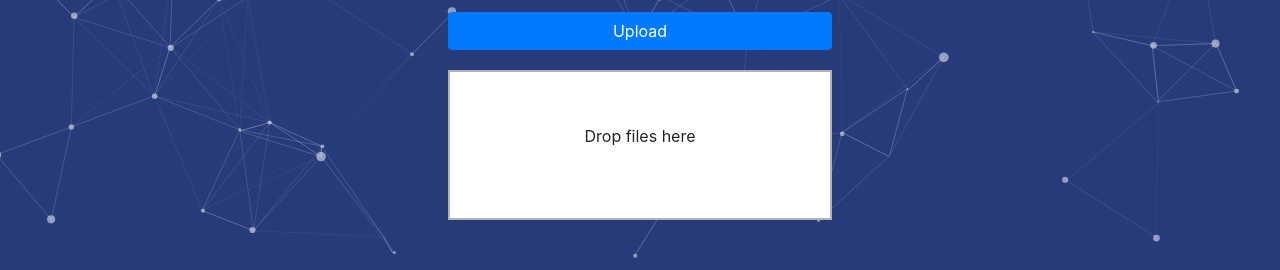
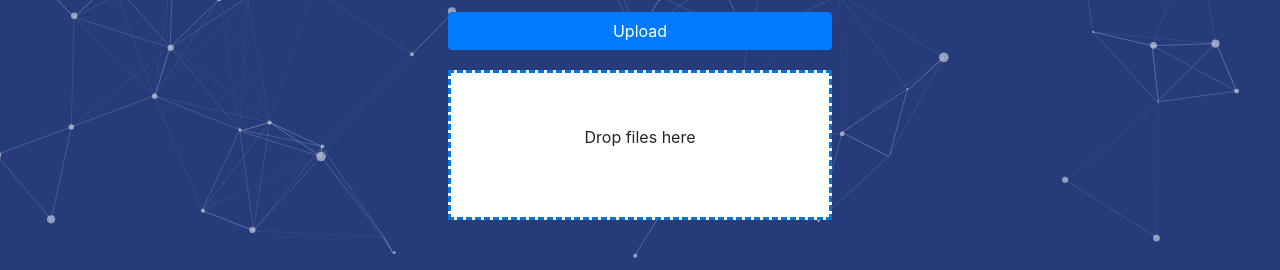
Before and after one commit to BairnOwl/runDvous, a website: page templates/index.html in a window 1280 px wide. Shown: the part 378-648 px from the top of the page. Drawn offline with nearby package versions, Linux system fonts and the light colour scheme; files that its build step writes are made by us from their sources; files whose address does not match are found by name.

Commit message:
changed dropzone border

```diff
--- a/public/dropzone.css
+++ b/public/dropzone.css
@@ -175,7 +175,7 @@
 
 .dropzone {
     min-height: 150px;
-    border: 2px solid rgba(0, 0, 0, 0.3);
+    border: 3px dashed #0275D8;
     background: white;
     padding: 20px 20px; }
 .dropzone.dz-clickable {
```
